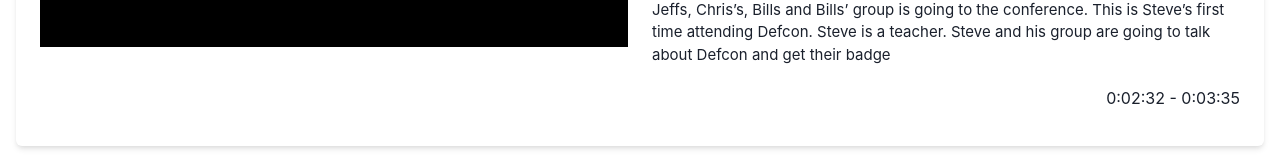
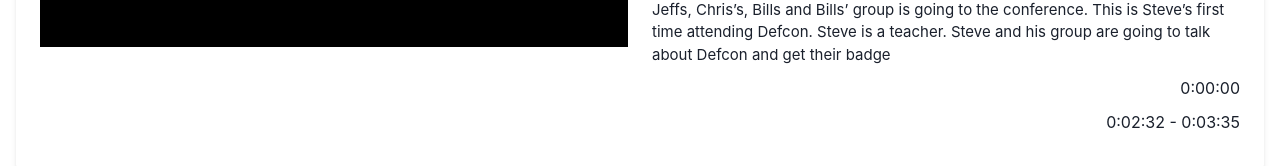
Before and after one commit to siphosenkosindhlovu/video-component, a Next.js app: page / in a window 1280 px wide. Shown: the part 344-510 px from the top of the page. Built offline with nearby package versions, Linux system fonts and the light colour scheme.

Commit message:
fixed bug

```diff
--- a/components/video-player.tsx
+++ b/components/video-player.tsx
@@ -136,7 +136,7 @@ const VideoPlayer: FC<VideoMetadata> = ({ src, title, shortTitle, description, s
           {description}
         </Text>
         <Text align={'right'}>
-          {duration.current}
+          {msToHMS(duration.current)}
         </Text>
         <Text align={'right'}>
           {msToHMS(startTimeStamp)} - {msToHMS(endTimeStamp)}
```
